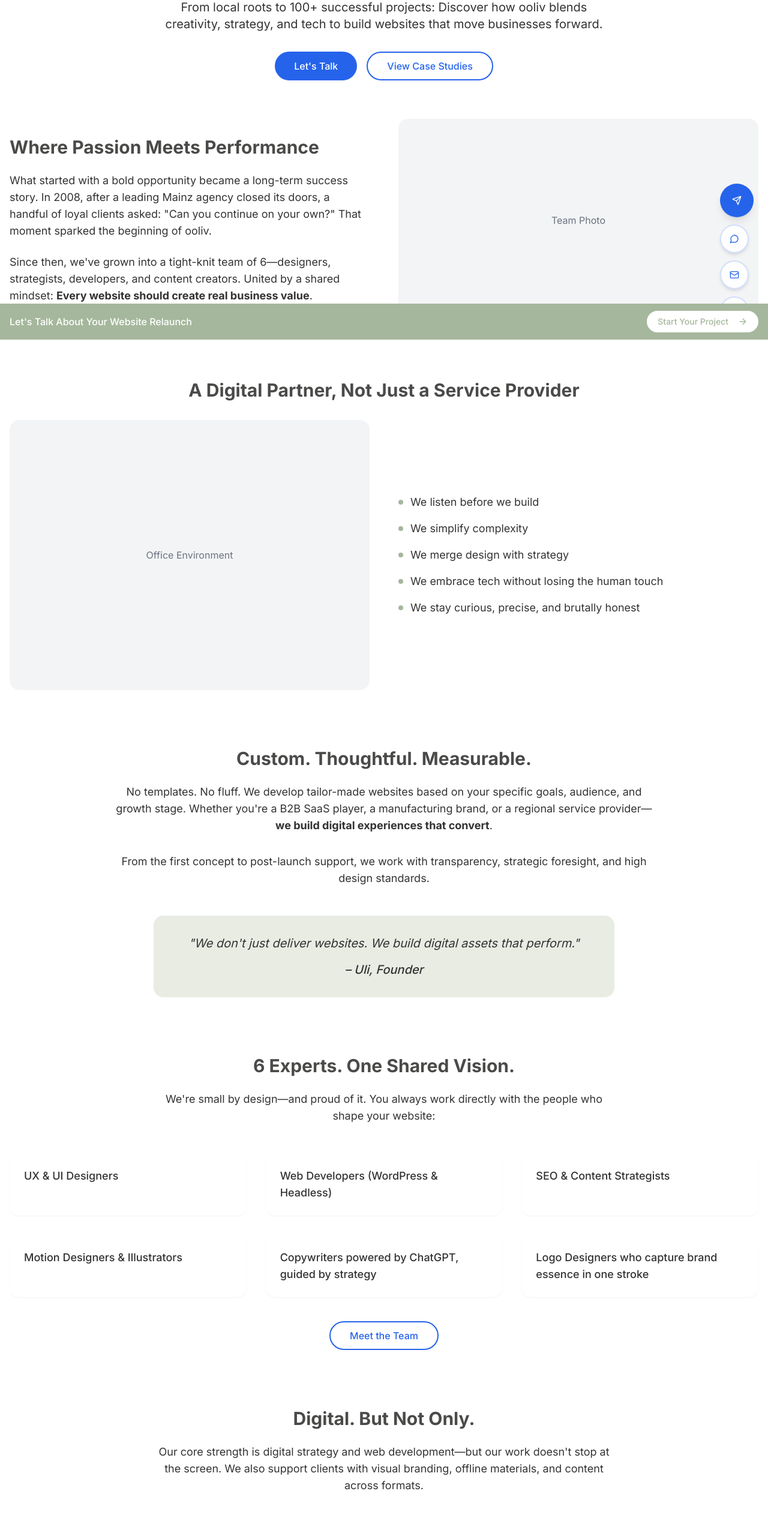
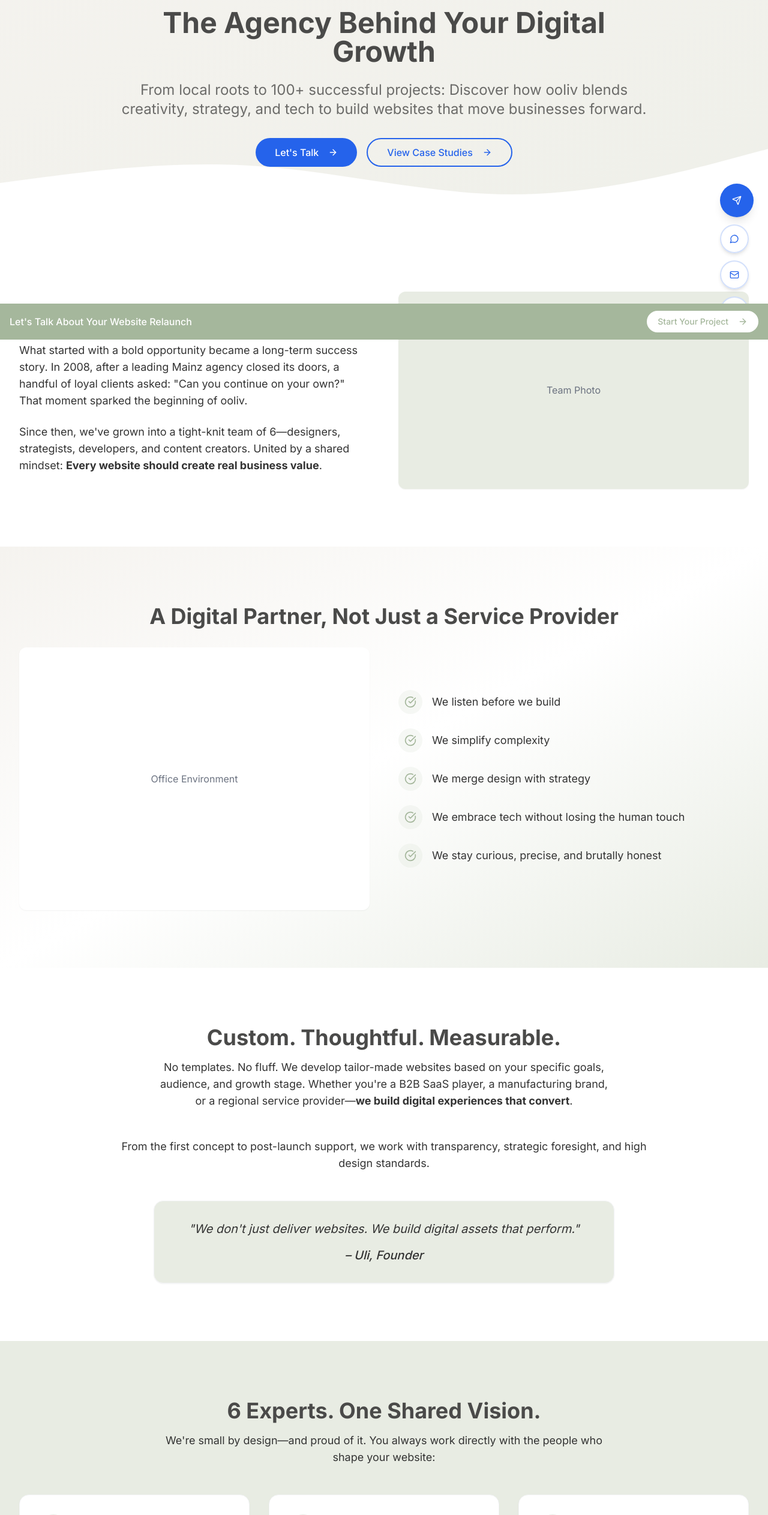
Before and after one commit to ooliv-agentur/ooliv, a React (Vite) app: page /about-ooliv in a window 1280 px wide. Shown: the part 234-2759 px from the top of the page at 60% size. Built offline with nearby package versions, Linux system fonts and the light colour scheme.

Commit message:
Fix: Update About Us page
Updates the About Us page with the latest content.

```diff
--- a/src/pages/AboutUs.tsx
+++ b/src/pages/AboutUs.tsx
@@ -5,29 +5,31 @@ import { Button } from '@/components/ui/button';
 import { AspectRatio } from '@/components/ui/aspect-ratio';
 import { Link } from 'react-router-dom';
 import CTA from '@/components/CTA';
+import PageHero from '@/components/PageHero';
+import { Users, Target, Briefcase, Globe, Award, CheckCircle } from 'lucide-react';
 
 const AboutUs = () => {
   return (
     <PageLayout>
-      <div className="container mx-auto px-4 py-16 max-w-7xl">
-        {/* Hero Section */}
-        <div className="text-center mb-16 pt-8">
-          <h1 className="text-4xl md:text-5xl font-bold mb-6">The Agency Behind Your Digital Growth</h1>
-          <p className="text-xl max-w-3xl mx-auto">
-            From local roots to 100+ successful projects: Discover how ooliv blends creativity, strategy, and tech to build websites that move businesses forward.
-          </p>
-          <div className="flex flex-col sm:flex-row gap-4 justify-center mt-8">
-            <Button size="lg" asChild>
-              <Link to="/contact">Let's Talk</Link>
-            </Button>
-            <Button variant="outline" size="lg" asChild>
-              <Link to="/case-studies">View Case Studies</Link>
-            </Button>
-          </div>
-        </div>
+      {/* Hero Section using PageHero component */}
+      <PageHero
+        badge="About ooliv"
+        title="The Agency Behind Your Digital Growth"
+        subtitle="From local roots to 100+ successful projects: Discover how ooliv blends creativity, strategy, and tech to build websites that move businesses forward."
+        primaryCta={{
+          text: "Let's Talk",
+          link: "/contact"
+        }}
+        secondaryCta={{
+          text: "View Case Studies",
+          link: "/case-studies"
+        }}
+      />
 
       {/* Our Story Section */}
-        <div className="grid md:grid-cols-2 gap-12 items-center mb-24">
+      <section className="section-standard">
+        <div className="section-container">
+          <div className="grid md:grid-cols-2 gap-12 items-center">
             <div>
               <h2 className="text-3xl font-bold mb-6">Where Passion Meets Performance</h2>
               <p className="text-lg mb-6">
@@ -37,7 +39,7 @@ const AboutUs = () => {
                 Since then, we've grown into a tight-knit team of 6—designers, strategists, developers, and content creators. United by a shared mindset: <strong>Every website should create real business value</strong>.
               </p>
             </div>
-          <div className="bg-gray-100 rounded-lg overflow-hidden">
+            <div className="bg-brand-backgroundAlt rounded-xl overflow-hidden shadow-sm">
               <AspectRatio ratio={16/9}>
                 <div className="h-full w-full flex items-center justify-center">
                   <p className="text-gray-500">Team Photo</p>
@@ -45,12 +47,15 @@ const AboutUs = () => {
               </AspectRatio>
             </div>
           </div>
+        </div>
+      </section>
 
       {/* What Drives Us Section */}
-        <div className="mb-24">
-          <h2 className="text-3xl font-bold mb-8 text-center">A Digital Partner, Not Just a Service Provider</h2>
+      <section className="section-gradient">
+        <div className="section-container">
+          <h2 className="section-title mb-8">A Digital Partner, Not Just a Service Provider</h2>
           <div className="grid md:grid-cols-2 gap-12 items-center">
-            <div className="bg-gray-100 rounded-lg overflow-hidden">
+            <div className="bg-white rounded-xl overflow-hidden shadow-sm">
               <AspectRatio ratio={4/3}>
                 <div className="h-full w-full flex items-center justify-center">
                   <p className="text-gray-500">Office Environment</p>
@@ -58,81 +63,84 @@ const AboutUs = () => {
               </AspectRatio>
             </div>
             <div>
-              <ul className="space-y-4">
-                <li className="flex items-center">
-                  <span className="h-2 w-2 bg-brand-primary rounded-full mr-3"></span>
-                  <span className="text-lg">We listen before we build</span>
+              <ul className="space-y-6">
+                {[
+                  'We listen before we build',
+                  'We simplify complexity',
+                  'We merge design with strategy',
+                  'We embrace tech without losing the human touch',
+                  'We stay curious, precise, and brutally honest'
+                ].map((point, index) => (
+                  <li key={index} className="flex items-center">
+                    <span className="h-10 w-10 flex items-center justify-center bg-brand-primary/10 rounded-full mr-4">
+                      <CheckCircle className="h-5 w-5 text-brand-primary" />
+                    </span>
+                    <span className="text-lg">{point}</span>
                   </li>
-                <li className="flex items-center">
-                  <span className="h-2 w-2 bg-brand-primary rounded-full mr-3"></span>
-                  <span className="text-lg">We simplify complexity</span>
-                </li>
-                <li className="flex items-center">
-                  <span className="h-2 w-2 bg-brand-primary rounded-full mr-3"></span>
-                  <span className="text-lg">We merge design with strategy</span>
-                </li>
-                <li className="flex items-center">
-                  <span className="h-2 w-2 bg-brand-primary rounded-full mr-3"></span>
-                  <span className="text-lg">We embrace tech without losing the human touch</span>
-                </li>
-                <li className="flex items-center">
-                  <span className="h-2 w-2 bg-brand-primary rounded-full mr-3"></span>
-                  <span className="text-lg">We stay curious, precise, and brutally honest</span>
-                </li>
+                ))}
               </ul>
             </div>
           </div>
         </div>
+      </section>
 
       {/* Our Philosophy Section */}
-        <div className="mb-24">
-          <h2 className="text-3xl font-bold mb-6 text-center">Custom. Thoughtful. Measurable.</h2>
-          <p className="text-lg max-w-4xl mx-auto mb-8 text-center">
+      <section className="section-standard">
+        <div className="section-container">
+          <h2 className="section-title">Custom. Thoughtful. Measurable.</h2>
+          <p className="section-subtitle">
             No templates. No fluff. We develop tailor-made websites based on your specific goals, audience, and growth stage.
             Whether you're a B2B SaaS player, a manufacturing brand, or a regional service provider—<strong>we build digital experiences that convert</strong>.
           </p>
           <p className="text-lg max-w-4xl mx-auto mb-12 text-center">
             From the first concept to post-launch support, we work with transparency, strategic foresight, and high design standards.
           </p>
-          <div className="bg-brand-backgroundAlt p-8 rounded-lg max-w-3xl mx-auto">
+          <div className="card-layout max-w-3xl mx-auto bg-brand-backgroundAlt">
             <blockquote className="text-xl italic text-center">
               "We don't just deliver websites. We build digital assets that perform."
               <footer className="mt-4 font-medium">– Uli, Founder</footer>
             </blockquote>
           </div>
         </div>
+      </section>
 
       {/* Our Team Section */}
-        <div className="mb-24">
-          <h2 className="text-3xl font-bold mb-6 text-center">6 Experts. One Shared Vision.</h2>
-          <p className="text-lg max-w-3xl mx-auto mb-12 text-center">
+      <section className="section-alt">
+        <div className="section-container">
+          <h2 className="section-title">6 Experts. One Shared Vision.</h2>
+          <p className="section-subtitle">
             We're small by design—and proud of it. You always work directly with the people who shape your website:
           </p>
           <div className="grid md:grid-cols-3 gap-8">
             {[
-              'UX & UI Designers',
-              'Web Developers (WordPress & Headless)',
-              'SEO & Content Strategists',
-              'Motion Designers & Illustrators',
-              'Copywriters powered by ChatGPT, guided by strategy',
-              'Logo Designers who capture brand essence in one stroke'
+              { title: 'UX & UI Designers', icon: Users },
+              { title: 'Web Developers (WordPress & Headless)', icon: Briefcase },
+              { title: 'SEO & Content Strategists', icon: Target },
+              { title: 'Motion Designers & Illustrators', icon: Award },
+              { title: 'Copywriters powered by ChatGPT', icon: Target },
+              { title: 'Logo Designers', icon: Award }
             ].map((role, index) => (
-              <div key={index} className="bg-white p-6 rounded-lg shadow-sm hover:shadow-md transition-all">
-                <p className="text-lg font-medium">{role}</p>
+              <div key={index} className="card-layout group">
+                <div className="icon-background text-brand-primary">
+                  <role.icon className="h-6 w-6" />
+                </div>
+                <h3 className="text-lg font-medium mb-1">{role.title}</h3>
               </div>
             ))}
           </div>
           <div className="flex justify-center mt-10">
-            <Button variant="outline" size="lg">
+            <Button variant="outline" size="lg" className="button-secondary">
               Meet the Team
             </Button>
           </div>
         </div>
+      </section>
 
       {/* What We Offer Section */}
-        <div className="mb-24">
-          <h2 className="text-3xl font-bold mb-6 text-center">Digital. But Not Only.</h2>
-          <p className="text-lg max-w-3xl mx-auto mb-12 text-center">
+      <section className="section-standard">
+        <div className="section-container">
+          <h2 className="section-title">Digital. But Not Only.</h2>
+          <p className="section-subtitle">
             Our core strength is digital strategy and web development—but our work doesn't stop at the screen.
             We also support clients with visual branding, offline materials, and content across formats.
           </p>
@@ -143,52 +151,48 @@ const AboutUs = () => {
               'Texts, photos, and videos for web and social',
               'Printed brochures, business cards & more'
             ].map((service, index) => (
-              <div key={index} className="bg-white p-6 rounded-lg shadow-sm hover:shadow-md transition-all">
+              <div key={index} className="card-layout">
                 <p className="text-base font-medium">{service}</p>
               </div>
             ))}
           </div>
-          <div className="bg-gray-100 p-6 rounded-lg mt-10 max-w-2xl mx-auto">
+          <div className="card-layout mt-10 max-w-2xl mx-auto bg-brand-backgroundAlt">
             <p className="text-center text-lg">
               We master AI tools like <strong>ChatGPT</strong>, <strong>Midjourney</strong>, and <strong>Sora</strong> to enhance—but not replace—our human creativity.
             </p>
           </div>
         </div>
+      </section>
 
       {/* Who We Work With Section */}
-        <div className="mb-24">
-          <h2 className="text-3xl font-bold mb-6 text-center">For Businesses That Want to Move Forward</h2>
+      <section className="section-gradient">
+        <div className="section-container">
+          <h2 className="section-title">For Businesses That Want to Move Forward</h2>
           <div className="grid md:grid-cols-2 gap-10 mb-12">
-            <div>
-              <p className="text-lg mb-6">We help:</p>
+            <div className="card-layout">
+              <p className="text-lg mb-6 font-medium">We help:</p>
               <ul className="space-y-4">
-                <li className="flex items-center">
-                  <span className="h-2 w-2 bg-brand-primary rounded-full mr-3"></span>
-                  <span className="text-lg">B2B companies with complex offerings</span>
+                {[
+                  'B2B companies with complex offerings',
+                  'Mid-sized brands needing a relaunch',
+                  'Startups scaling fast',
+                  'Niche market leaders with global reach',
+                  'Local service providers ready for the next step'
+                ].map((item, index) => (
+                  <li key={index} className="flex items-center">
+                    <span className="h-8 w-8 flex items-center justify-center bg-brand-primary/10 rounded-full mr-3">
+                      <CheckCircle className="h-4 w-4 text-brand-primary" />
+                    </span>
+                    <span className="text-lg">{item}</span>
                   </li>
-                <li className="flex items-center">
-                  <span className="h-2 w-2 bg-brand-primary rounded-full mr-3"></span>
-                  <span className="text-lg">Mid-sized brands needing a relaunch</span>
-                </li>
-                <li className="flex items-center">
-                  <span className="h-2 w-2 bg-brand-primary rounded-full mr-3"></span>
-                  <span className="text-lg">Startups scaling fast</span>
-                </li>
-                <li className="flex items-center">
-                  <span className="h-2 w-2 bg-brand-primary rounded-full mr-3"></span>
-                  <span className="text-lg">Niche market leaders with global reach</span>
-                </li>
-                <li className="flex items-center">
-                  <span className="h-2 w-2 bg-brand-primary rounded-full mr-3"></span>
-                  <span className="text-lg">Local service providers ready for the next step</span>
-                </li>
+                ))}
               </ul>
             </div>
-            <div className="bg-gray-100 rounded-lg p-8">
+            <div className="card-layout">
               <p className="text-xl font-medium mb-6">Typical Industries:</p>
               <div className="grid grid-cols-2 gap-4">
                 {['SaaS', 'Manufacturing', 'Consulting', 'Legal', 'Healthcare'].map((industry, index) => (
-                  <div key={index} className="bg-white p-4 rounded-md text-center">
+                  <div key={index} className="bg-brand-backgroundAlt p-4 rounded-md text-center">
                     {industry}
                   </div>
                 ))}
@@ -196,34 +200,39 @@ const AboutUs = () => {
             </div>
           </div>
         </div>
+      </section>
 
       {/* Locations Section */}
-        <div className="mb-24">
-          <h2 className="text-3xl font-bold mb-6 text-center">Based in Mainz. Active Across DACH and Beyond.</h2>
-          <p className="text-lg max-w-3xl mx-auto text-center">
+      <section className="section-standard">
+        <div className="section-container">
+          <h2 className="section-title">Based in Mainz. Active Across DACH and Beyond.</h2>
+          <p className="section-subtitle">
             While our HQ is in Mainz, we collaborate with clients in Germany, Switzerland, and Mallorca.
             Digital-first, location-flexible—and always responsive.
           </p>
-          <div className="mt-12 bg-gray-100 rounded-lg p-8 h-[300px] flex items-center justify-center">
+          <div className="mt-12 bg-brand-backgroundAlt rounded-xl p-8 shadow-sm h-[300px] flex items-center justify-center">
             <p className="text-gray-500">Map Placeholder</p>
           </div>
         </div>
+      </section>
 
       {/* What's Next Section */}
-        <div className="mb-24">
-          <h2 className="text-3xl font-bold mb-6 text-center">Let's Build Something Great Together</h2>
-          <p className="text-lg max-w-3xl mx-auto mb-10 text-center">
+      <section className="section-alt">
+        <div className="section-container">
+          <h2 className="section-title">Let's Build Something Great Together</h2>
+          <p className="section-subtitle mb-10">
             Whether you're planning a relaunch, a new website, or need help turning complexity into clarity—let's explore your next step together.
           </p>
           <div className="flex flex-col sm:flex-row gap-4 justify-center">
-            <Button size="lg" asChild>
+            <Button size="lg" className="button-primary" asChild>
               <Link to="/contact">Start Your Project</Link>
             </Button>
-            <Button variant="outline" size="lg" asChild>
+            <Button variant="outline" size="lg" className="button-secondary" asChild>
               <Link to="/contact">Book a Call</Link>
             </Button>
           </div>
         </div>
+      </section>
 
       {/* CTA Section */}
       <CTA
@@ -232,7 +241,6 @@ const AboutUs = () => {
         primaryCta="Start Your Project"
         secondaryCta="Book a Strategy Call"
       />
-      </div>
     </PageLayout>
   );
 };
```
Lines whose indentation alone changed are shown as unchanged.
